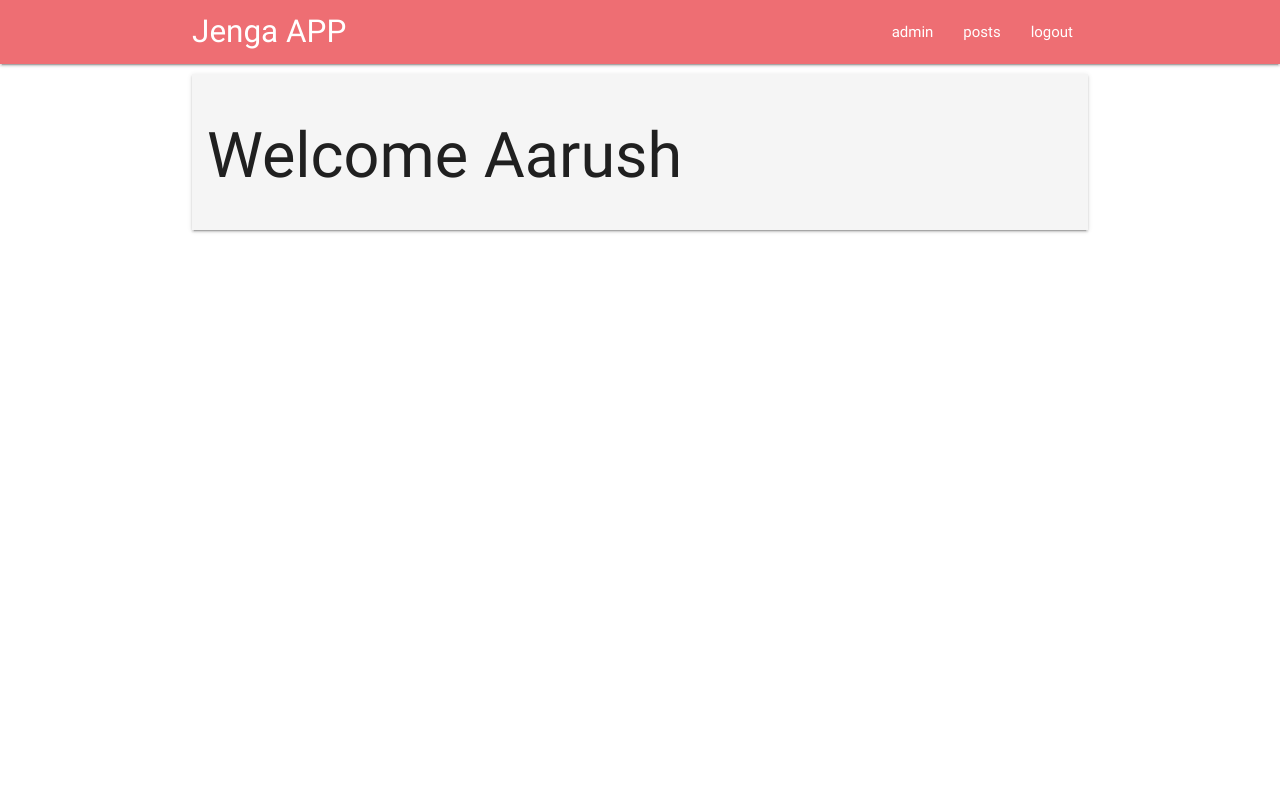
After one commit to aarushverma96/Jenga-App, a Django app: page / in a window 1280 px wide. The commit adds this page. Run offline with Django 3.2, Linux system fonts and the light colour scheme; a user stored in the database is signed in.

Commit message:
Fixed Bugs, views, templates, add materializecss

```diff
--- /dev/null
+++ b/coreU/templates/coreU/base.html
@@ -0,0 +1,30 @@
+<html>
+<head>
+    <meta charset="utf-8">
+    <title>Jenga App </title>
+    <link rel="stylesheet" href="https://cdnjs.cloudflare.com/ajax/libs/materialize/0.100.2/css/materialize.min.css">
+
+    <!-- Compiled and minified JavaScript -->
+    <script src="https://cdnjs.cloudflare.com/ajax/libs/materialize/0.100.2/js/materialize.min.js"></script>
+</head>
+<body>
+    <nav>
+        <div class="container">
+            <div class="nav-wrapper">
+                <a href="{% url 'home' %}" class="brand-logo">Jenga APP</a>
+                <ul id="nav-mobile" class="right hide-on-med-and-down">
+                    <li><a href="/admin">admin</a></li>
+                    <li><a href="#">posts</a></li>
+                    <li><a href="{% url 'logout' %}">logout</a></li>
+                </ul>
+            </div>
+        </div>
+    </nav>
+    <section>
+        <div class="container grey lighten-4 z-depth-1" style="padding: 15px; margin-top: 10px;">
+            {% block content %}
+            {% endblock %}
+        </div>
+    </section>
+</body>
+</html>
--- a/coreU/templates/coreU/index.html
+++ b/coreU/templates/coreU/index.html
@@ -6,7 +6,7 @@
 	<title>Welcome to Jenga App</title>
 	 <link rel="stylesheet" href="https://www.w3schools.com/w3css/4/w3.css">
 	 <link href="https://fonts.googleapis.com/css?family=Abril+Fatface" rel="stylesheet">
-	 <link rel="stylesheet" type="text/css" href="{% static '/main.css' %}">
+	 <link rel="stylesheet" type="text/css" href="{% static 'main.css' %}">
 </head>
 <body class="w3-pale-green">
 	<!--<nav class="w3-black">
--- /dev/null
+++ b/coreU/templates/coreU/next.html
@@ -0,0 +1,5 @@
+{% extends 'coreU/base.html' %}
+
+{% block content %}
+    <h1>Welcome {{ request.user|capfirst }}</h1>
+{% endblock %}
--- a/coreU/urls.py
+++ b/coreU/urls.py
@@ -2,5 +2,6 @@ from django.conf.urls import include,url
 from . import views
 
 urlpatterns = [
-	url(r'^$',views.home,name='home'),
+	url(r'^$', views.home, name='home'),
+	url(r'^login$', views.login_jenga, name='login_jenga'),
 ]
--- a/coreU/views.py
+++ b/coreU/views.py
@@ -1,26 +1,27 @@
 # -*- coding: utf-8 -*-
 from __future__ import unicode_literals
 from django.shortcuts import render
-from forms import LoginForm
+from .forms import LoginForm
 
 from django.contrib.auth.models import User
 from django.contrib.auth import authenticate, login
+from django.contrib.auth.decorators import login_required
 
 # Create your views here.
 
+@login_required(login_url='login_jenga')
 def home(request):
-	user=request.user
-	if request.user.is_authenticated():
-		return render(request,'coreU/next.html',{'user': user})
-	else:
-		form=LoginForm(request.POST)
-		if request.method=='POST':
-			if request.POST and form.is_valid():
-				user=form.login(request)
-				if user:
-					login(request,user)
-					return render(reuqest,'coreU/next.html',{'user':user})
+	user = request.user
+	return render(request,'coreU/next.html',{'user': user})
+
+def login_jenga(request):
+	form=LoginForm(request.POST)
+	if request.method=='POST':
+		if request.POST and form.is_valid():
+			user=form.login(request)
+			if user:
+				login(request, user)
+				return render(request,'coreU/next.html', {'user':user})
 			else:
-				return render(request,'coreU/index.html',{'form':form})
-		else:
-			return render(request,'coreU/index.html')
+				return render(request,'coreU/index.html', {'form':form})
+	return render(request,'coreU/index.html', {'form':form})
--- a/jenga/urls.py
+++ b/jenga/urls.py
@@ -19,9 +19,9 @@ from django.contrib.auth import views as auth_views
 
 
 urlpatterns = [
-    url(r'^admin/', admin.site.urls),
+    url(r'^admin/', admin.site.urls, name='admin'),
     url(r'^',include('coreU.urls')),
     url(r'^login',auth_views.login,{'template_name':'coreU/index.html'}, name='login'),
-    url(r'^logout',auth_views.logout),
+    url(r'^logout',auth_views.logout, name='logout'),
     url(r'^oauth/', include('social_django.urls', namespace='social')),
 ]
```
Also changed, not shown: coreU/templates/coreU/main.css (deleted, +0 -22 lines), db.sqlite3, 12 other files.
